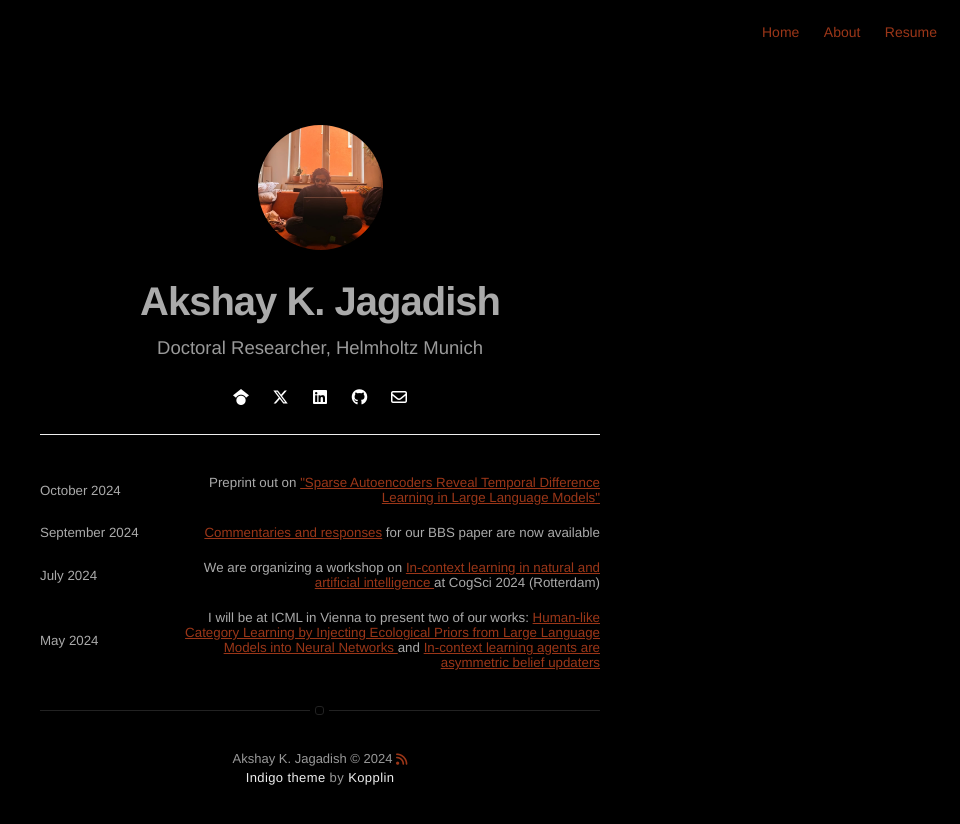
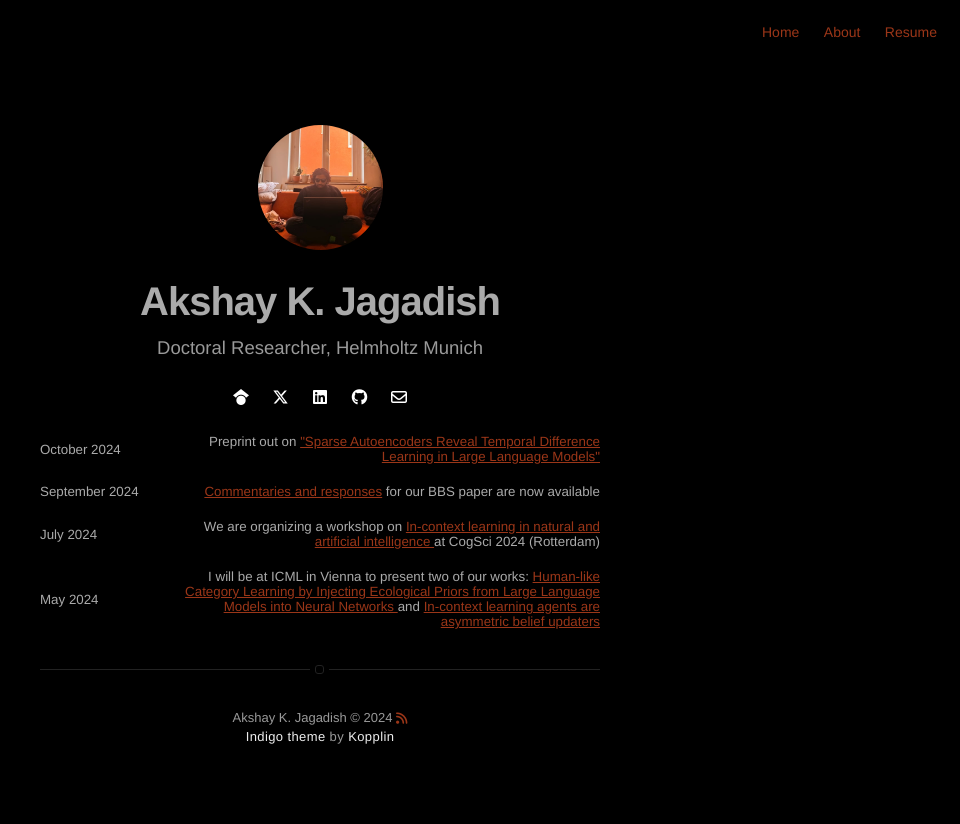
Before and after one commit to akjagadish/akjagadish.github.io, a Jekyll site: the page built from projects.html, in a window 1280 px wide. Shown: the top 824 px of the page, without its empty margins (320-1280 px from the left). Built offline with Jekyll 4.4.1, drawn with Linux system fonts in a browser that asks for light colours; nearby versions of some CDN libraries.

Commit message:
Refactor projects.html layout and update horizontal rule style

```diff
--- a/projects.html
+++ b/projects.html
@@ -2,7 +2,7 @@
 title: Projects
 layout: page
 ---
-<hr style="margin-top: 10px; border-width: 0.1px; border-color: gray;">
+<div style="margin-top: 10px;"></div>
 <div style="display: flex; flex-direction: column; gap: 20px;">
   <div style="display: flex; justify-content: space-between; align-items: center;">
     <span style="flex-shrink: 0; text-align: left; font-size: smaller; width: 100px;">October 2024</span>
```
